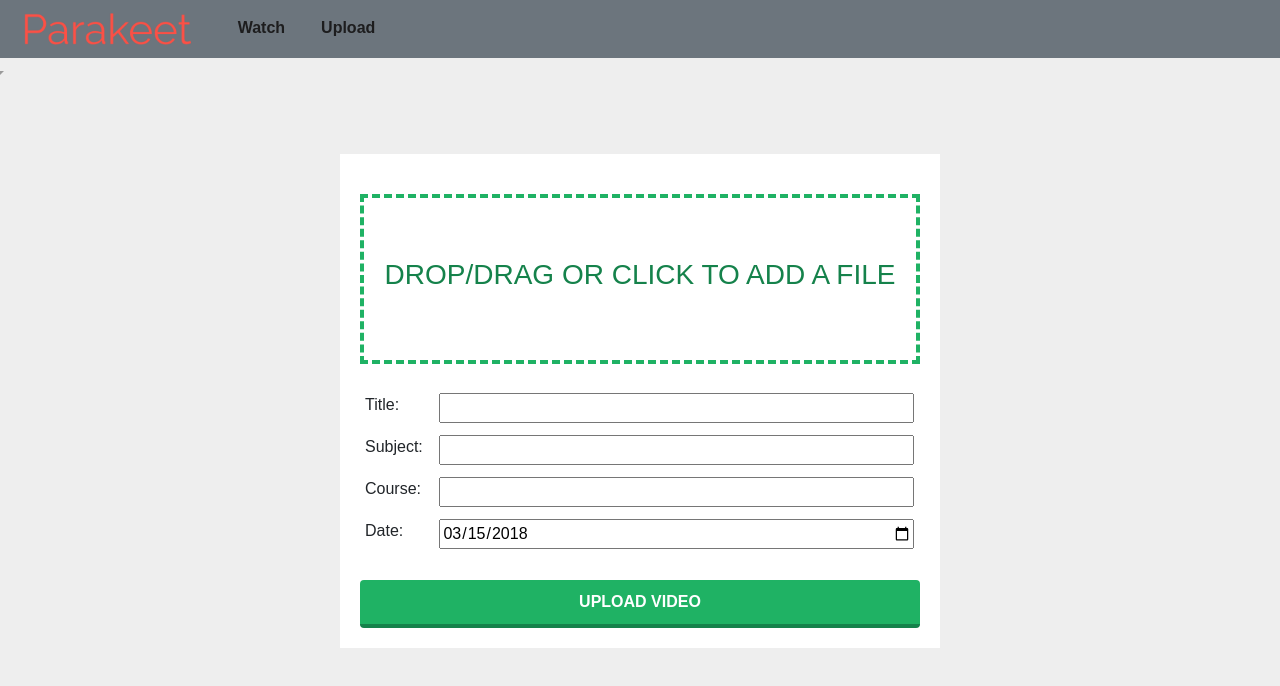
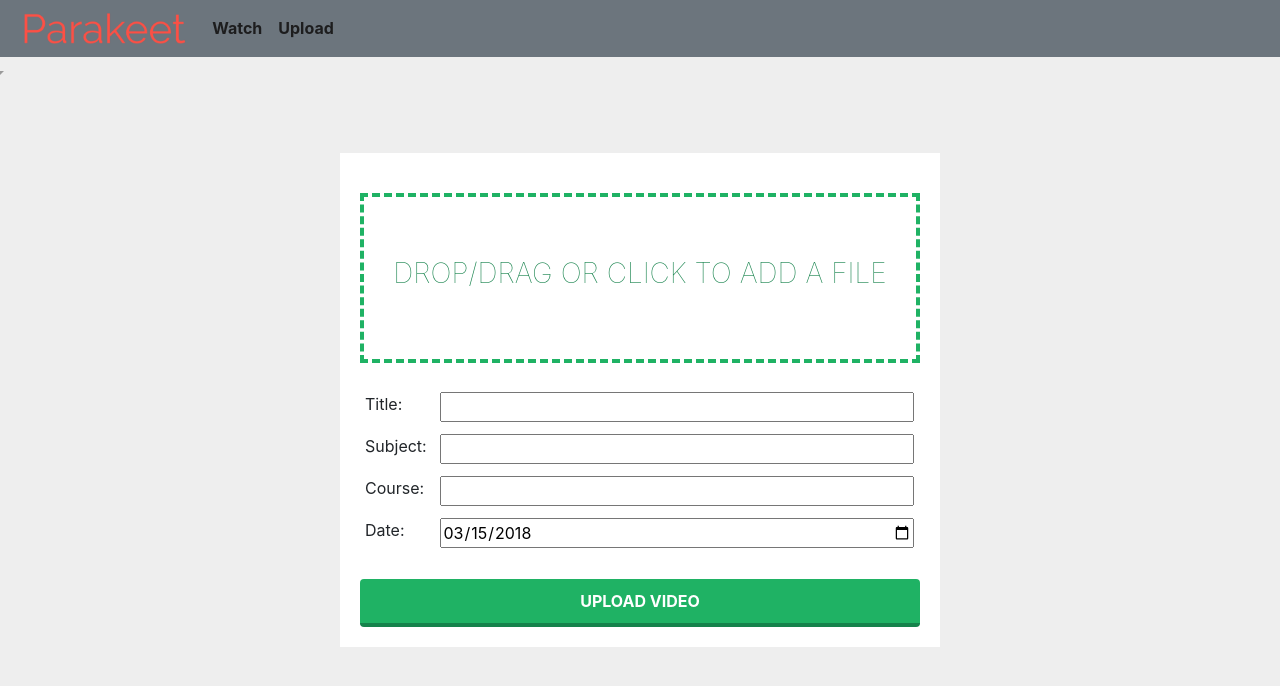
Before and after one commit to mohsinhaider/parakeet, a website: page public/upload/index.html in a window 1280 px wide. Drawn offline with nearby package versions, Linux system fonts and the light colour scheme.

Commit message:
Fixed disparities between /upload and /watch navbar

```diff
--- a/public/css/upload.css
+++ b/public/css/upload.css
@@ -2,12 +2,7 @@ h3 {
     color: red;
 }
 
-.nav-action {
-    padding-left: 20px;
-}
-
 body {
-  font-family: sans-serif;
   background-color: #eeeeee;
 }
 
--- a/public/upload/index.html
+++ b/public/upload/index.html
@@ -4,7 +4,6 @@
     <meta charset="utf-8" />
     <meta http-equiv="X-UA-Compatible" content="IE=edge">
     <title>Upload Lecture</title>
-    <link rel="shortcut icon" type="image/gif" href="../img/boredparrot.gif" />
     <meta name="viewport" content="width=device-width, initial-scale=1">
     <link rel="stylesheet" href="https://maxcdn.bootstrapcdn.com/bootstrap/4.0.0/css/bootstrap.min.css" integrity="sha384-Gn5384xqQ1aoWXA+058RXPxPg6fy4IWvTNh0E263XmFcJlSAwiGgFAW/dAiS6JXm" crossorigin="anonymous">
     <link rel="stylesheet" type="text/css" media="screen" href="../css/upload.css" />
```
